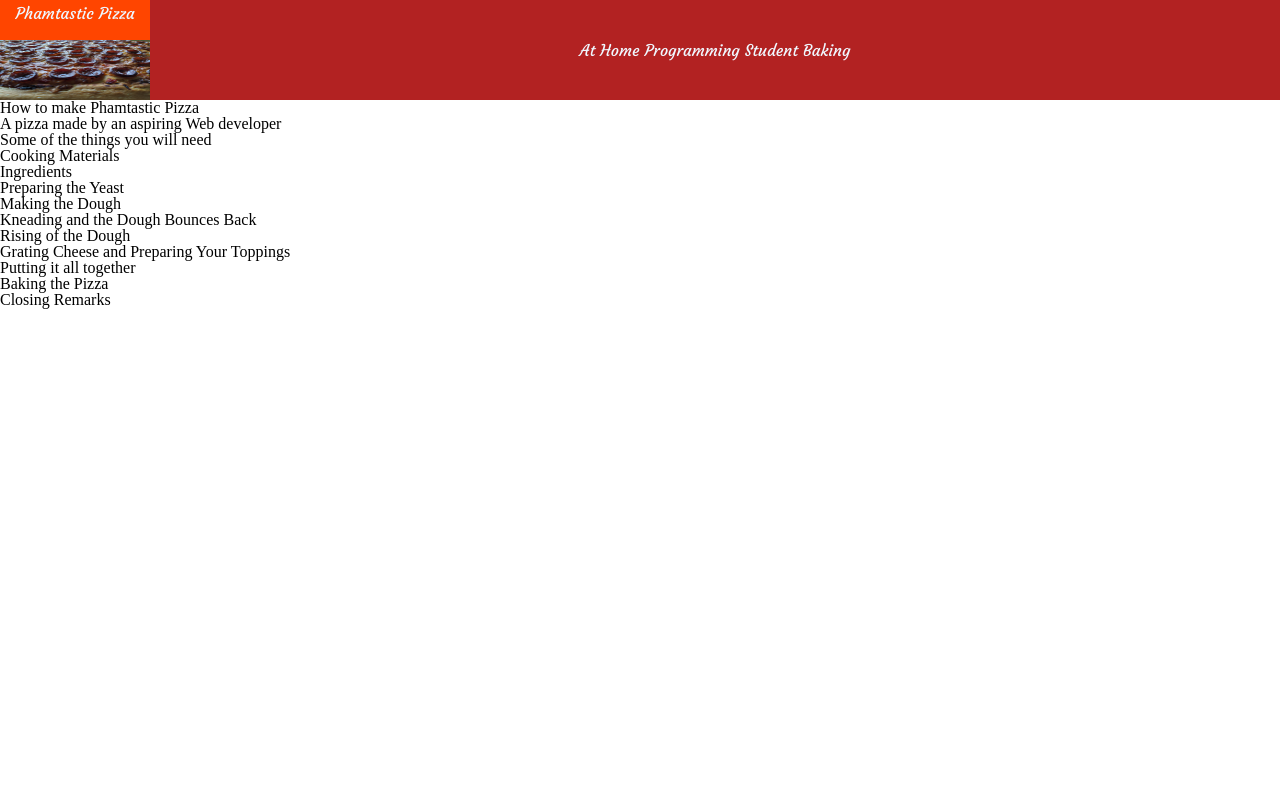
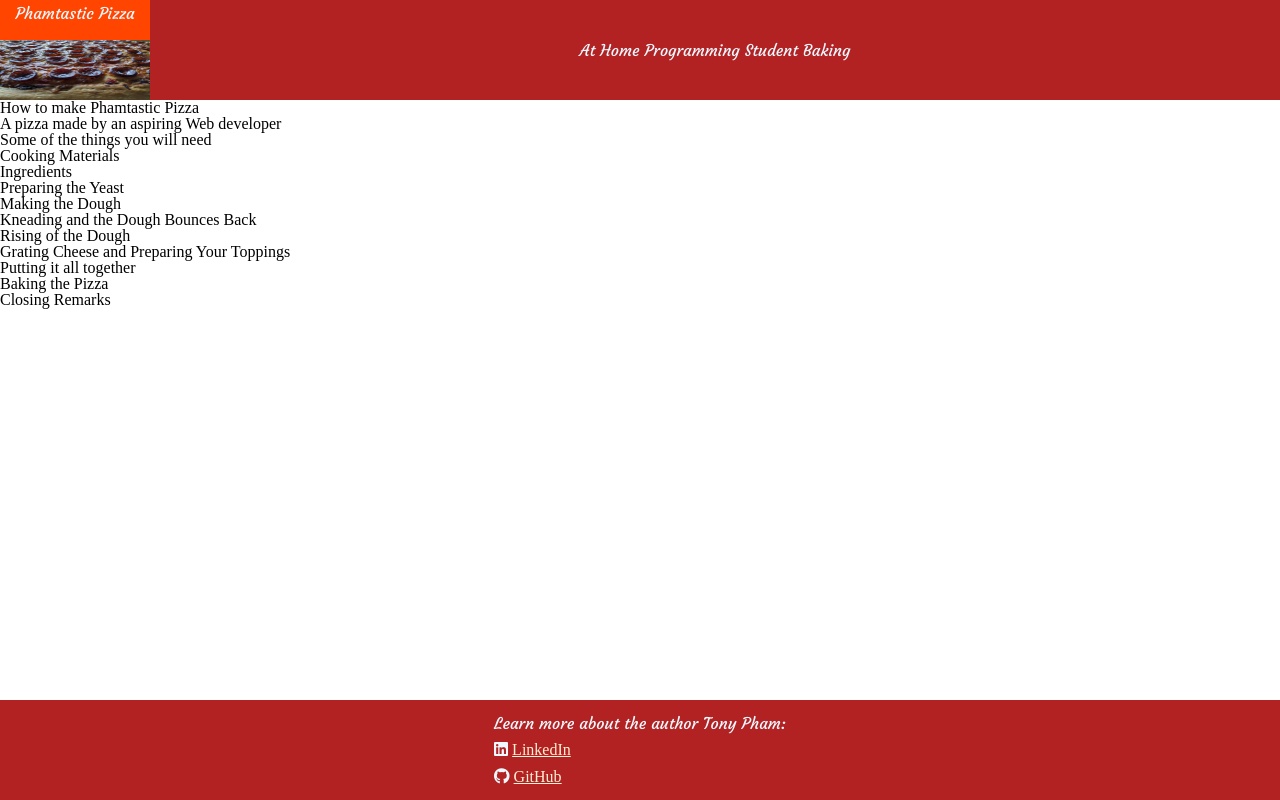
Before and after one commit to tonypham04/tonypham04.github.io, a plain HTML site: page index.html in a window 1280 px wide. Drawn offline with Linux system fonts and the light colour scheme.

Commit message:
Add footer and color for anchor tag links

```diff
--- a/index.html
+++ b/index.html
@@ -32,5 +32,18 @@
     <h2>Putting it all together</h2>
     <h2>Baking the Pizza</h2>
     <h2>Closing Remarks</h2>
+    <footer class="flex-container">
+        <address class="flex-container">
+            <p>Learn more about the author Tony Pham:</p>
+            <div>
+            <i class="fab fa-linkedin"></i>
+            <a href="https://www.linkedin.com/in/tony-pham/" target="_blank">LinkedIn</a>
+            </div>
+            <div>
+            <i class="fab fa-github"></i>
+            <a href="https://github.com/tonypham04" target="_blank">GitHub</a>
+            </div>
+        </address>
+    </footer>
 </body>
 </html>
--- a/styles/main.css
+++ b/styles/main.css
@@ -12,6 +12,9 @@ html {
 -------------------------------------------------*/
 .flex-container {
     display: flex;
+}
+a {
+    color: papayawhip;
 }
 /* Header Styles
 -------------------------------------------------*/
@@ -47,3 +50,26 @@ header {
 .slogan {
     margin: auto;
 }
+
+/* Footer Styles
+-------------------------------------------------*/
+footer {
+    background-color: firebrick;
+    height: 100px;
+    width: 100%;
+    align-items: center;
+    justify-content: center;
+    position: absolute;
+    bottom: 0;
+}
+footer > address {
+    flex-direction: column;
+    color: aliceblue;
+}
+footer > address > p {
+    font-family: 'Courgette', cursive;
+    padding: 5px;
+}
+footer > address > div {
+    padding: 5px;
+}
```
